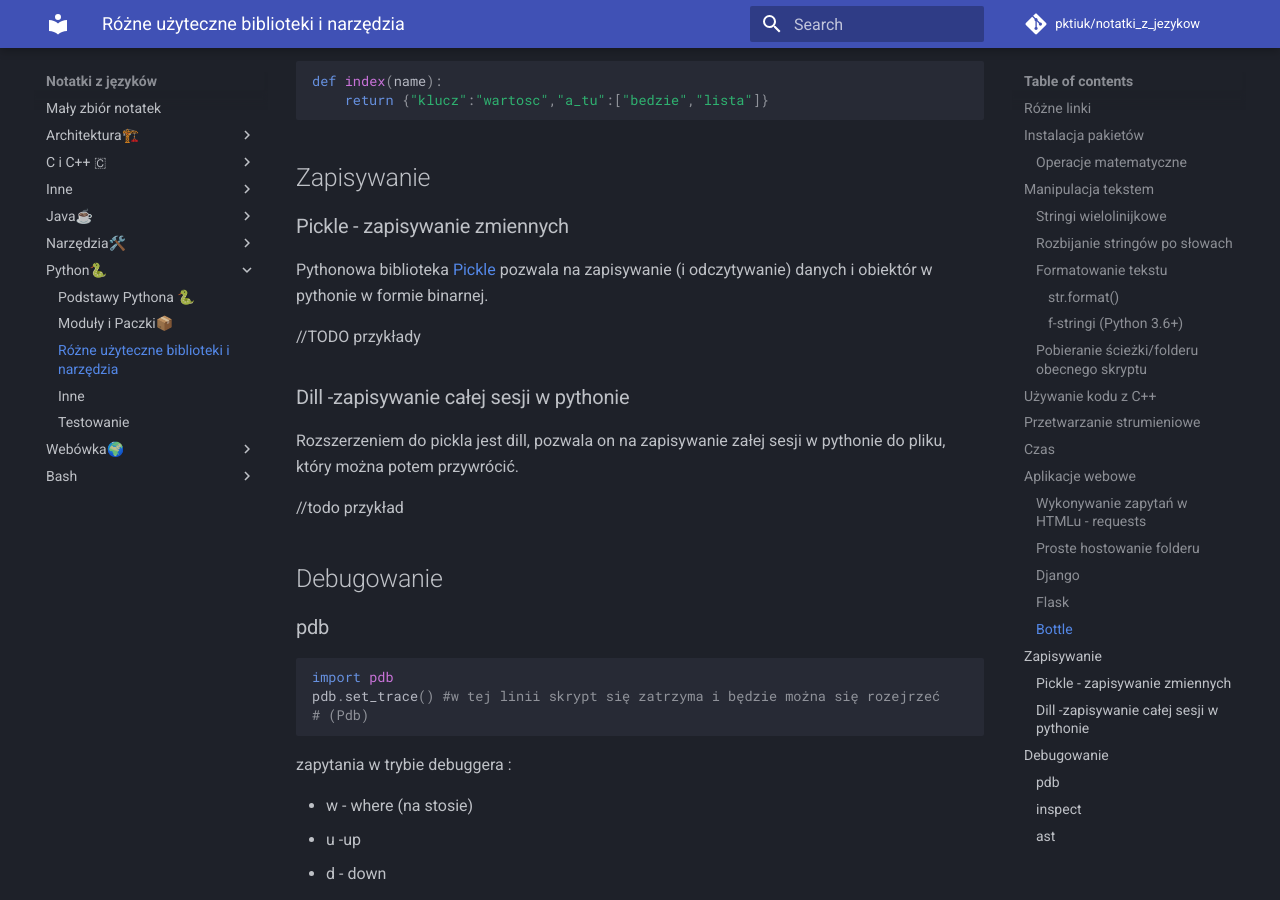
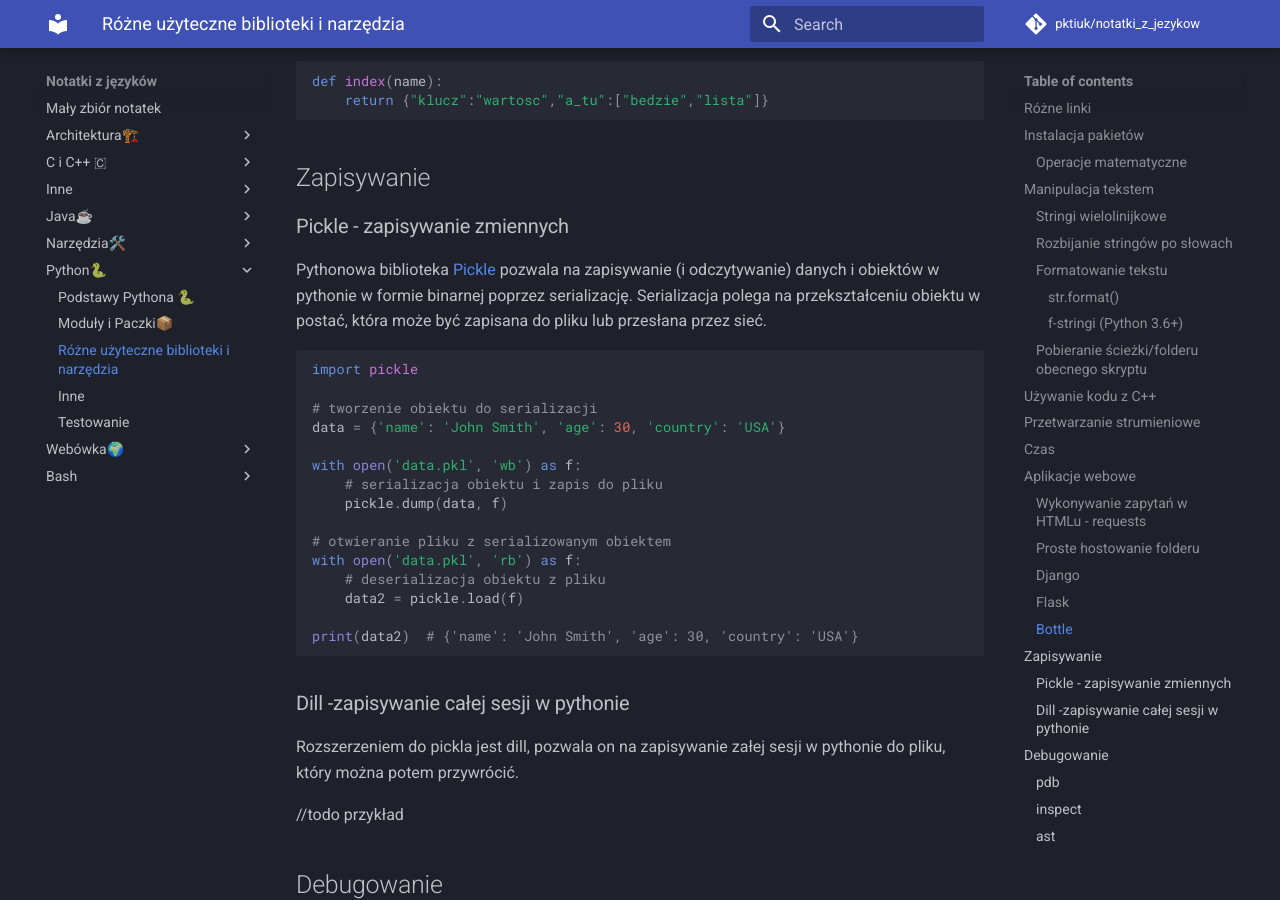
Before and after one commit to pktiuk/notatki_z_jezykow, an MkDocs documentation site: the page built from docs/Python🐍/4_biblioteki_i_narzędzia.md, in a window 1280 px wide and 900 px high, scrolled down 3609 px. Built offline with MkDocs 1.6.1 and Material for MkDocs 9.7.7, drawn with Linux system fonts in a browser that asks for light colours; comment, search, counter and statistics services are not loaded.

Commit message:
Rozwiązanie kilku TODO

````diff
--- a/docs/Python🐍/4_biblioteki_i_narzędzia.md
+++ b/docs/Python🐍/4_biblioteki_i_narzędzia.md
@@ -174,9 +174,26 @@ def index(name):
 
 ### Pickle - zapisywanie zmiennych
 
-Pythonowa biblioteka [Pickle](https://docs.python.org/3/library/pickle.html) pozwala na zapisywanie (i odczytywanie) danych i obiektór w pythonie w formie binarnej.
+Pythonowa biblioteka [Pickle](https://docs.python.org/3/library/pickle.html) pozwala na zapisywanie (i odczytywanie) danych i obiektów w pythonie w formie binarnej poprzez serializację.
+Serializacja polega na przekształceniu obiektu w postać, która może być zapisana do pliku lub przesłana przez sieć.
 
-//TODO przykłady
+```python
+import pickle
+
+# tworzenie obiektu do serializacji
+data = {'name': 'John Smith', 'age': 30, 'country': 'USA'}
+
+with open('data.pkl', 'wb') as f:
+    # serializacja obiektu i zapis do pliku
+    pickle.dump(data, f)
+
+# otwieranie pliku z serializowanym obiektem
+with open('data.pkl', 'rb') as f:
+    # deserializacja obiektu z pliku
+    data2 = pickle.load(f)
+
+print(data2)  # {'name': 'John Smith', 'age': 30, 'country': 'USA'}
+```
 
 ### Dill -zapisywanie całej sesji w pythonie
 
````
Also changed, not shown: docs/C i C++ 🇨/0_C.md (+7 -1 lines), docs/C i C++ 🇨/1_cpp.md (+18 -2 lines).
